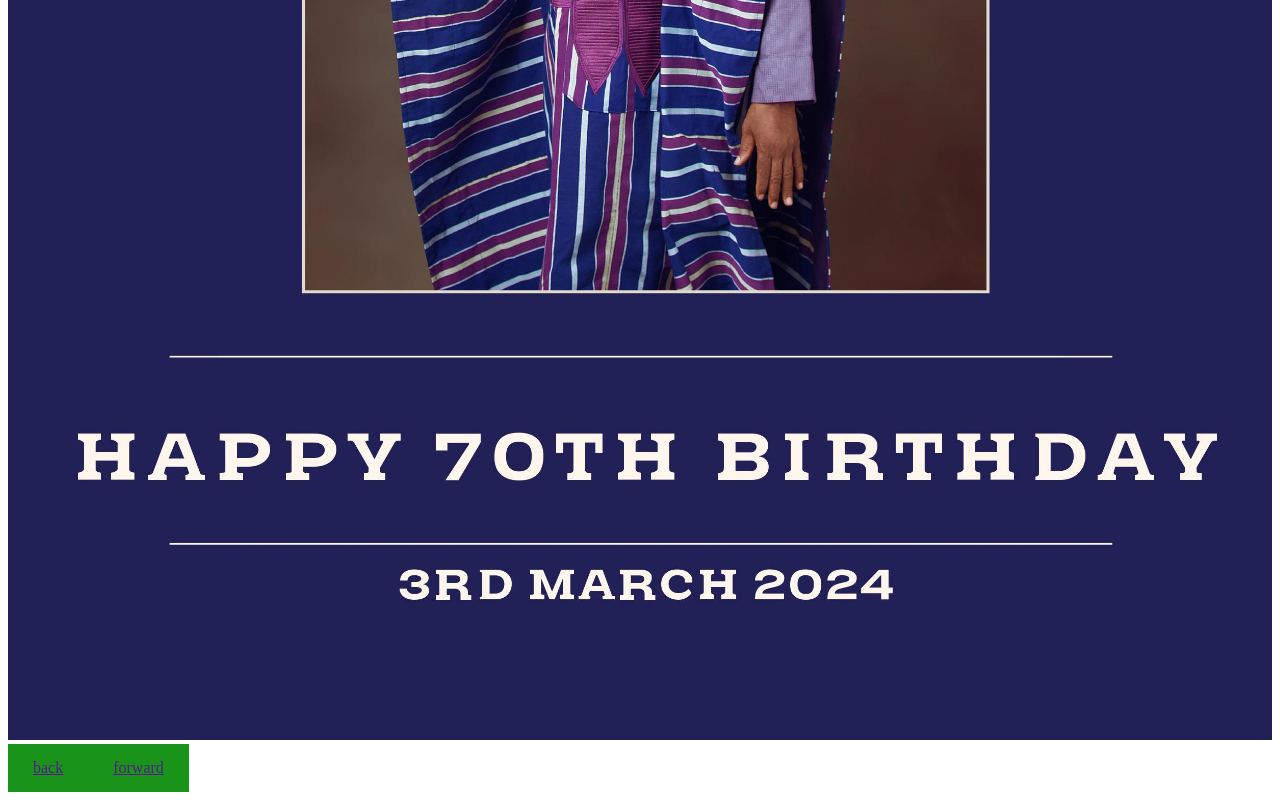
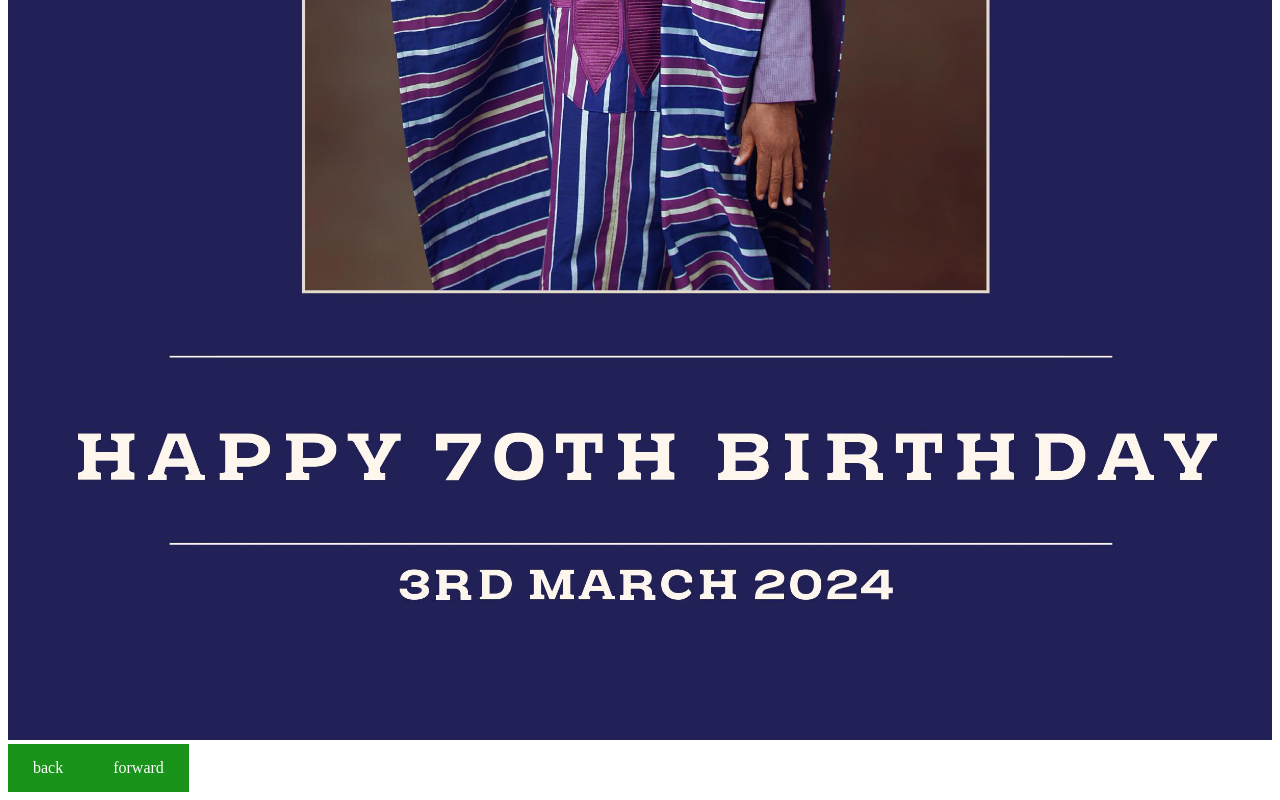
Before and after one commit to yakdbull/daddyoladele, a plain HTML site: page index.html in a window 1280 px wide. Shown: the part 1058-1858 px from the top of the page. Drawn offline with Linux system fonts and the light colour scheme.

Commit message:
Update style.css

```diff
--- a/style.css
+++ b/style.css
@@ -3,9 +3,12 @@
   margin: auto;
 }
 
-.flex-container .inner {
+.inner {
   padding: 15px  25px;
   background-color: #199319;
+}
+
+.inner a{
   color: white;
   text-decoration: none;
 }
```
